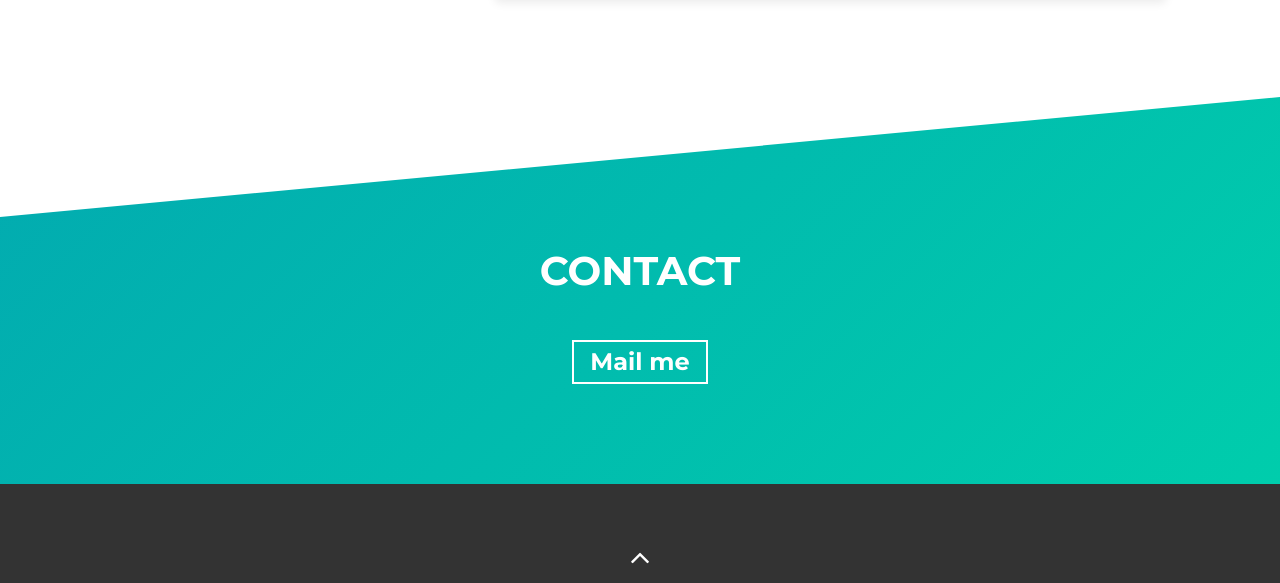
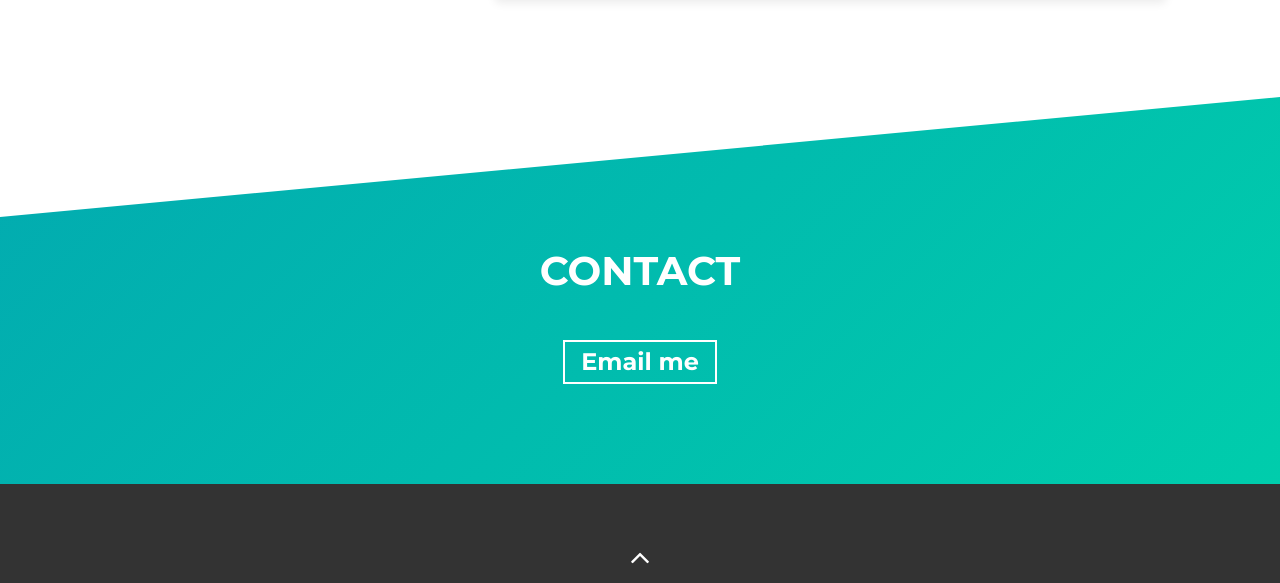
Before and after one commit to AKR20/Portfolio, a website built with Parcel: page src/index.html in a window 1280 px wide. Shown: the part 2708-3291 px from the top of the page. Built offline with nearby package versions, Linux system fonts and the light colour scheme.

Commit message:
first commit

```diff
--- a/src/index.html
+++ b/src/index.html
@@ -288,8 +288,7 @@ related synonyms and antonyms.
             target="_blank"
             class="cta-btn cta-btn--resume"
             href="mailto:akshayrahul92@gmail.com"
-            >Mail me</a
-          >
+            >Email me</a>
         </div>
       </div>
     </section>
```
